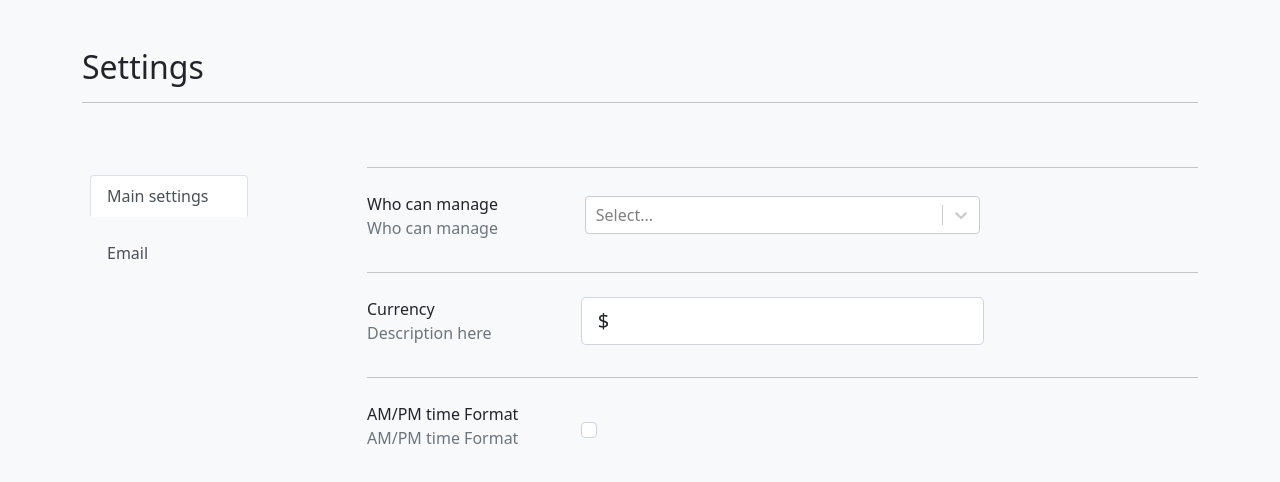
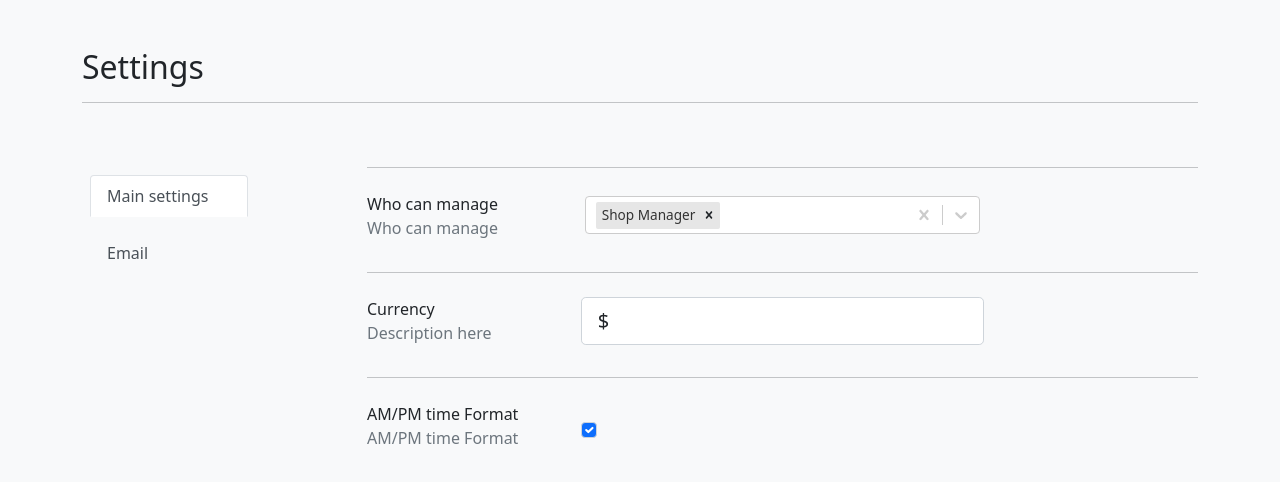
Before and after one commit to Teymax/settings_task, a React (Create React App) app: page / in a window 1280 px wide. Shown: the top 482 px of the page. Built offline with nearby package versions, Linux system fonts and the light colour scheme.

Commit message:
defaultValue

```diff
--- a/src/components/Email/Options.js
+++ b/src/components/Email/Options.js
@@ -26,6 +26,7 @@ export const Options = ({iOpt}) => {
     newOptions.options.email.options[iOpt].values[index].title = event.target.value;
     fillOptions(newOptions);
   };
+
   return (
     <Row className="pt-2 justify-content-end">
       <Col sm={3}>
@@ -43,8 +44,7 @@ export const Options = ({iOpt}) => {
                   <input
                     className="form-check-input"
                     checked={item.checked}
-                    onClick={() => showContext(index)}
-                    onChange={()=>{}}
+                    onChange={() => showContext(index)}
                     type="checkbox"
                     id={index}
                   />
--- a/src/components/Main/Options.js
+++ b/src/components/Main/Options.js
@@ -8,7 +8,7 @@ export const Options = ({index}) => {
   const { fillOptions, options } = useOptions();
   const newOptions = {...options};
   const [inputVal, setInputVal] = useState(options.options.main.options[index].value);
-  let isCheck = options.options.main.options[2]?.values[0].value;
+  let isCheck = options.options.main.options[2]?.value;
   const [check, setCheck] = useState(isCheck);
 
   const handleTitle = (e) => {
@@ -40,7 +40,12 @@ export const Options = ({index}) => {
         {
           options.options.main.options[index].type === "select" &&
             <Col md={6} className="mb-0">
-              <Select isMulti options={options.options.main.options[index].values} onChange={handleSelect}/>
+              <Select
+                isMulti={options.options.main.options[index].multiple}
+                options={options.options.main.options[index].values}
+                onChange={handleSelect}
+                defaultValue={options.options.main.options[index].values[0]}
+              />
             </Col>
         }
         {
--- a/src/components/Main/index.js
+++ b/src/components/Main/index.js
@@ -7,6 +7,8 @@ import { useOptions } from '../hooks/useOptions'
 export const Main = () => {
 
   const { options } = useOptions();
+
+  console.log(options);
 
   return (
     <>
--- a/src/options.js
+++ b/src/options.js
@@ -13,6 +13,10 @@ export const options = {
         "multiple": true,
         "order": 10, // option sort order
         "values": [ // select values
+          {
+            "label": "Shop Manager",
+            "value": "shop_manager"
+          },
           {
             "label": "Translator",
             "value": "translator"
```
